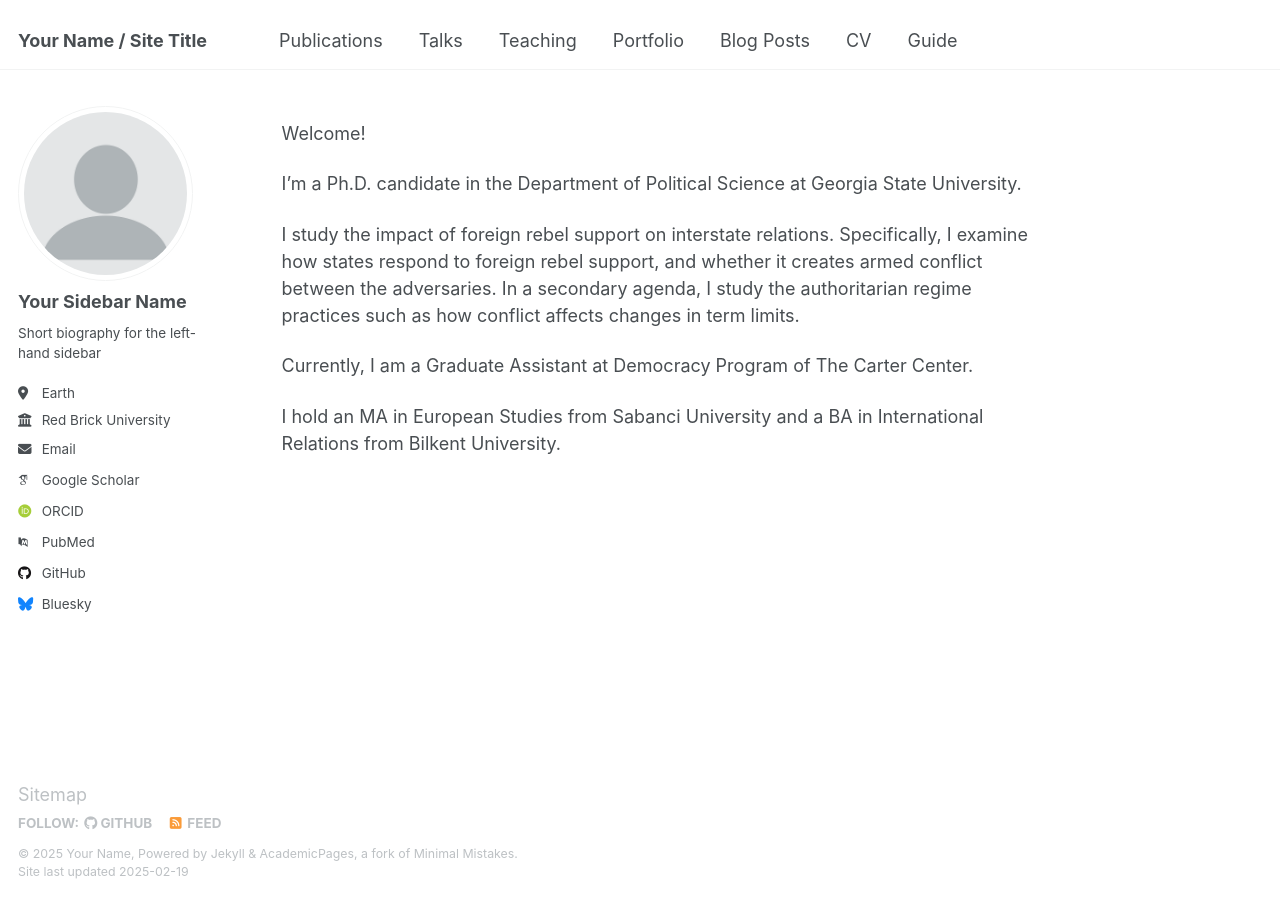
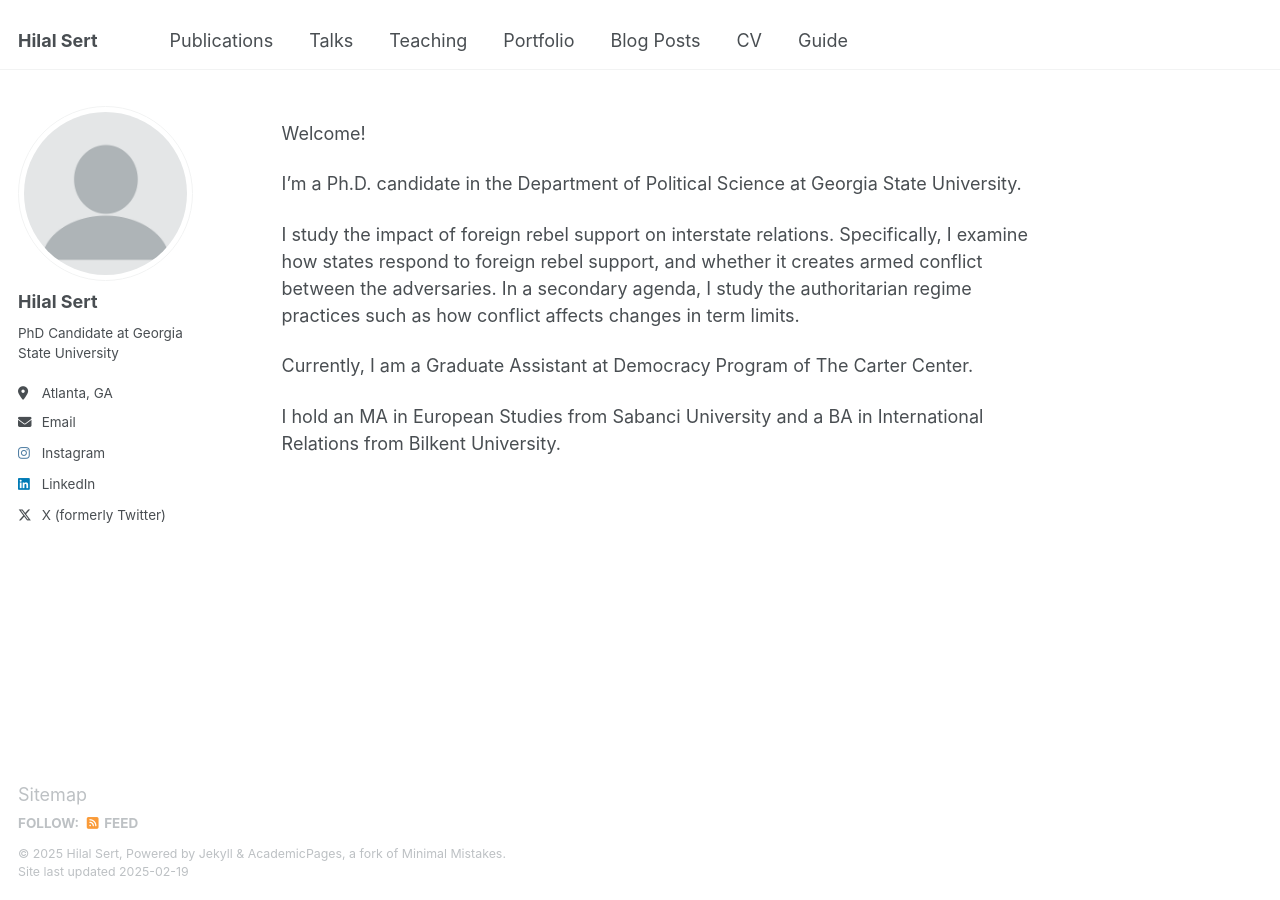
Before and after one commit to serthilal/serthilal.github.io, a Jekyll site: the page built from _pages/about.md, in a window 1280 px wide. Built offline with Jekyll 4.4.1, drawn with Linux system fonts in a browser that asks for light colours; some web fonts are replaced.

Commit message:
Update _config.yml

```diff
--- a/_config.yml
+++ b/_config.yml
@@ -9,13 +9,13 @@
 # Basic Site Settings
 locale                   : "en-US"
 site_theme               : "default"
-title                    : "Your Name / Site Title"
+title                    : "Hilal Sert"
 title_separator          : "-"
-name                     : &name "Your Name"
+name                     : &name "Hilal Sert"
 description              : &description "personal description"
-url                      : https://academicpages.github.io # the base hostname & protocol for your site e.g. "https://[your GitHub username].github.io"
+url                      : https://serthilal.github.io # the base hostname & protocol for your site e.g. "https://[your GitHub username].github.io"
 baseurl                  : "" # the subpath of your site, e.g. "/blog"
-repository               : "academicpages/academicpages.github.io"
+repository               : "serthilal/serthilal.github.io"
 
 # Site Author - The following control what appear as part of the author content on the side bar.
 #               If a field is blank the icon and link will not appear, otherwise it will be shown.
@@ -23,21 +23,20 @@ repository               : "academicpages/academicpages.github.io"
 author:
   # Biographic information
   avatar           : "profile.png"
-  name             : "Your Sidebar Name"
+  name             : "Hilal Sert"
   pronouns         : # example: "she/her"
-  bio              : "Short biography for the left-hand sidebar"
-  location         : "Earth"
-  employer         : "Red Brick University"
+  bio              : "PhD Candidate at Georgia State University"
+  location         : "Atlanta, GA"
   uri              : # URL
-  email            : "none@example.org"
+  email            : "hsert1@gsu.edu"
 
   # Academic websites
   arxiv            : # URL - Update with the correct link to your profile
-  googlescholar    : "https://scholar.google.com/citations?user=PS_CX0AAAAAJ"
+  googlescholar    : #
   impactstory      : # URL
-  orcid            : "http://orcid.org/yourorcidurl"
+  orcid            : #
   semantic         : # URL
-  pubmed           : "https://www.ncbi.nlm.nih.gov/pubmed/?term=john+snow"
+  pubmed           : #
   researchgate     : # URL
   scopus           : # URL
 
@@ -45,21 +44,21 @@ author:
   bitbucket        : # Username - Update with your username on the site
   codepen          : # Username
   dribbble         : # Username
-  github           : "academicpages"
+  github           : #
   kaggle           : # Username
   stackoverflow    : # User number or user number and name (i.e., use "1" or "1/jeff-atwood")
 
   # Social media
-  bluesky          : "bsky.app" # Replace this with you Bluesky username
+  bluesky          : #
   facebook         : # Username
   flickr           : # Username
   foursquare       : # Username
   goodreads        : # Username
   google_plus      : # Username
   keybase          : # Username
-  instagram        : # Username
+  instagram        : serthilal
   lastfm           : # Username
-  linkedin         : # Username
+  linkedin         : hilal-sert-110ab6151
   mastodon         : # URL
   medium           : # URL
   pinterest        : # Username
@@ -67,7 +66,7 @@ author:
   steam            : # Username
   telegram         : # URL
   tumblr           : # Username
-  twitter          : # Username for X / Twitter
+  twitter          : serthilall
   vine             : # Username
   weibo            : # Username
   wikipedia        : # Username
```
